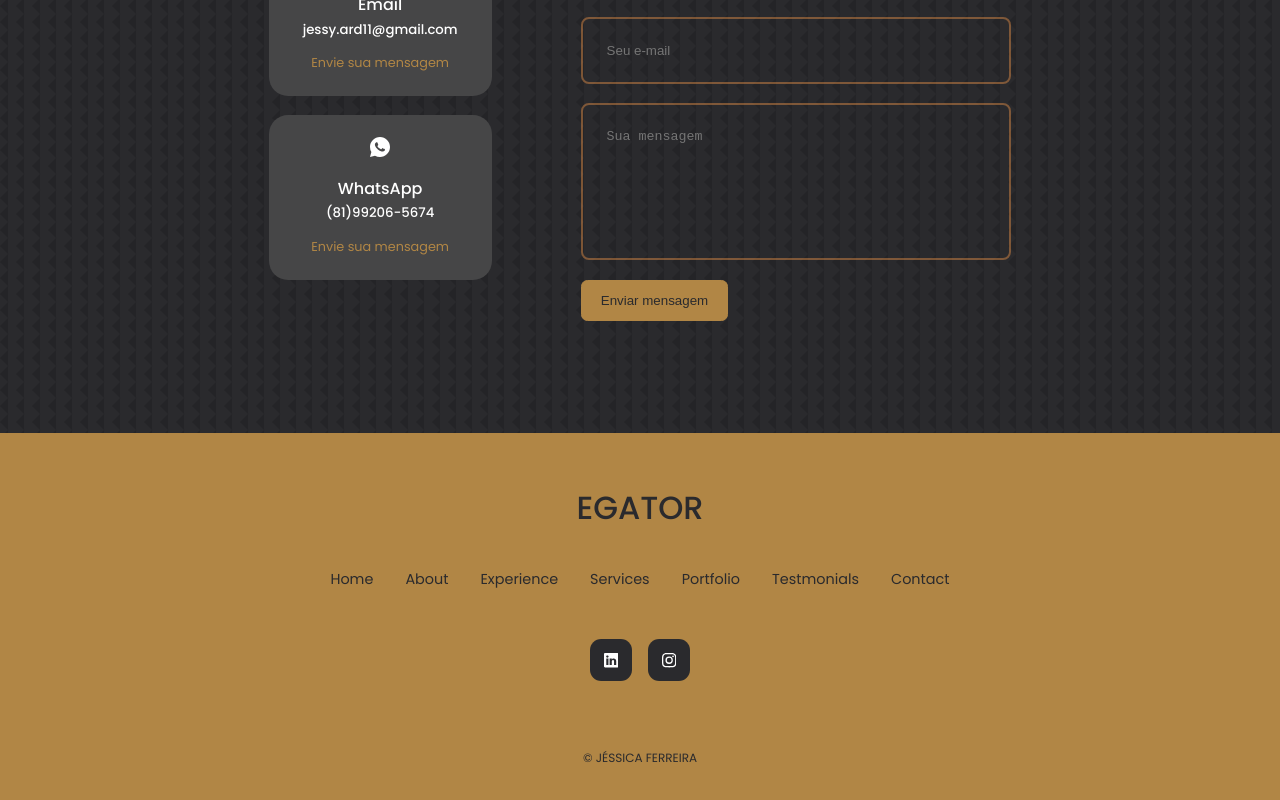
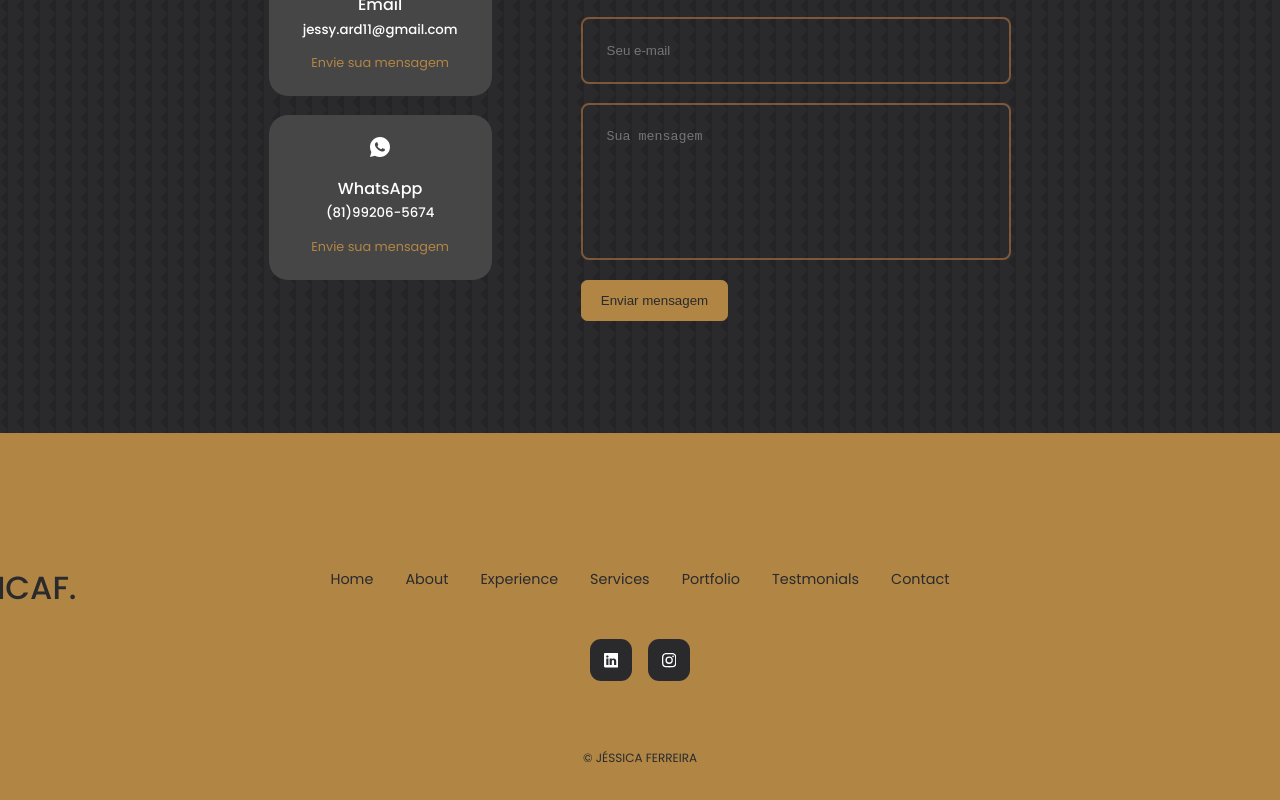
Before and after one commit to mechamoje/portfolio, a React (Create React App) app: page / in a window 1280 px wide. Shown: the part 2946-3746 px from the top of the page. Built offline with nearby package versions, Linux system fonts and the light colour scheme.

Commit message:
WiP - footer

```diff
--- a/src/components/footer/Footer.jsx
+++ b/src/components/footer/Footer.jsx
@@ -7,7 +7,7 @@ export const Footer = () => {
   return (
     <footer>
 
-      <a href="#" className='footer__logo'> EGATOR </a>
+      <a href="#" className='footer__logo'> JÉSSICAF. </a>
 
       <ul className='permalinks' >
         <li> <a href="#"> Home </a> </li>
--- a/src/components/footer/footer.css
+++ b/src/components/footer/footer.css
@@ -14,6 +14,9 @@ footer a {
     font-size: 2rem;
     font-weight: 500;
     margin-bottom: 2rem;
+    position: relative;
+    top: 5rem;
+    right: 40rem;
     display: inline-block;
 }
 
```
